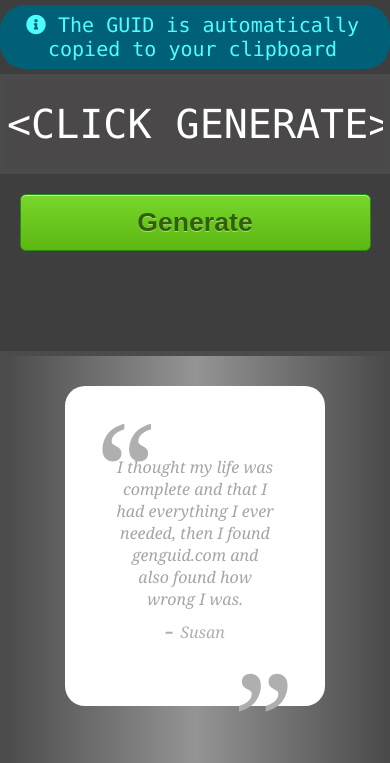
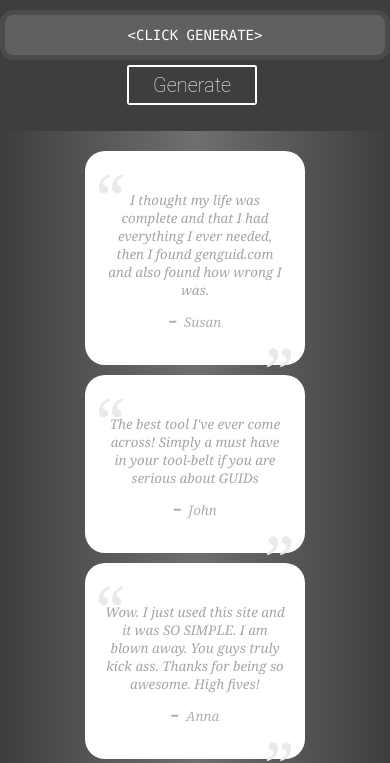
Before and after one commit to JorisCoppieters/genguid.com, a website: page src/index.html in a window 390 px wide. Shown: the top 763 px of the page. Drawn offline with Linux system fonts and the light colour scheme.

Commit message:
Updated style

```diff
--- a/src/index.html
+++ b/src/index.html
@@ -8,6 +8,9 @@
         <meta
             content="GUID, generate, online, free"
             name="keywords">
+        <meta
+            content="width=device-width, initial-scale=1.0"
+            name="viewport">
         <title>Generate GUID</title>
         <link
             href="/favicon.ico"
@@ -50,26 +53,30 @@
         class="noselect">
         <div
             class="input">
-            <p
-                class="help"><i
-                    class="fa-info-circle fas"></i> The GUID is automatically copied to your clipboard</p>
             <input
                 class="noselect"
                 id="guid"
                 onclick="selectGuid()"
                 readonly
                 type="text">
-            <button
-                class="btn"
-                id="generate_random_guid"
-                onclick="setRandomGuid()"
-                type="button">Generate</button>
-        </div>
-        <div
-            class="copied"
-            id="copied">
-            <span
-                class="copied-message">Copied</span>
+            <div
+                class="copied"
+                id="copied">
+                <span
+                    class="copied-message">Copied</span>
+            </div>
+            <div
+                class="panel">
+                <button
+                    class="btn"
+                    id="generate_random_guid"
+                    onclick="setRandomGuid()"
+                    type="button">Generate
+                </button>
+                <p
+                    class="help"><i
+                        class="fa-info-circle fas"></i>The GUID will be copied to your clipboard</p>
+            </div>
         </div>
         <div
             id="testimonials">
--- a/src/styles.css
+++ b/src/styles.css
@@ -2,6 +2,7 @@ body {
     background: #3e3e3e;
     margin: 0;
     font-family: monospace;
+    /* position: relative; */
 }
 
 .noselect {
@@ -13,117 +14,93 @@ body {
     user-select: none;
 }
 p.help {
+    font-weight: normal;
     text-align: center;
-    font-size: 15pt;
+    font-size: 11pt;
     font-family: Consolas;
-    color: #4dfeff;
-    width: auto;
-    background: #006077;
+    color: #ffffff;
+    background: #007be4;
     display: inline-block;
-    border-radius: 25px;
-    padding: 8px 20px 8px 15px;
-    margin-top: 5px;
-    margin-bottom: 5px;
+    border-radius: 6px;
+    padding: 4px 14px 3px 4px;
+    margin: 0px 0 0 22px;
+    top: -41px;
+    left: -62px;
+    position: relative;
+}
+p.help i {
+    top: 1px;
+    position: relative;
+    margin-right: 6px;
 }
 
 .input {
     text-align: center;
+    position: relative;
 }
 
 input#guid {
     font-size: 40px;
-    width: 100%;
+    width: 90%;
     height: 100px;
-    border: none;
     font-family: consolas;
-    background: #4a4848;
+    background: #615f5f;
     color: white;
     text-align: center;
-    cursor: grab;
+    cursor: copy;
     outline: none;
     border: 5px solid #4c4b4b;
+    border-radius: 10pt;
+    margin-top: 10px;
+    user-select: none;
 }
 
 .btn {
-    -moz-box-shadow: inset 0px 1px 0px 0px #caefab;
-    -webkit-box-shadow: inset 0px 1px 0px 0px #caefab;
-    box-shadow: inset 0px 1px 0px 0px #caefab;
-    background: -webkit-gradient(linear,left top,left bottom, color-stop(0.05, #77d42a), color-stop(1, #5cb811));
-    background: -moz-linear-gradient(
-        top,
-        #77d42a 5%,
-        #5cb811 100%
-    );
-    background: -webkit-linear-gradient(
-        top,
-        #77d42a 5%,
-        #5cb811 100%
-    );
-    background: -o-linear-gradient(top, #77d42a 5%, #5cb811 100%);
-    background: -ms-linear-gradient(top, #77d42a 5%, #5cb811 100%);
-    background: linear-gradient(
-        to bottom,
-        #77d42a 5%,
-        #5cb811 100%
-    );
-    background-color: #77d42a;
-    -moz-border-radius: 6px;
-    -webkit-border-radius: 6px;
-    border-radius: 6px;
-    border: 1px solid #268a16;
+    outline: none;
+    background: none;
     display: inline-block;
+    padding: 0.35em 1.2em;
+    border: 0.1em solid #FFFFFF;
+    margin: 0 0.3em 0.3em 0;
+    border-radius: 0.12em;
+    box-sizing: border-box;
+    text-decoration: none;
+    font-family: 'Roboto', sans-serif;
+    font-weight: 100;
+    color: #FFFFFF;
+    text-align: center;
+    transition: all 0.2s;
+    font-size: 30pt;
     cursor: pointer;
-    color: #306108;
-    font-family: Arial;
-    font-size: 20pt;
-    font-weight: bold;
-    padding: 12px 48px;
-    text-decoration: none;
-    text-shadow: 0px 1px 0px #aade7c;
-    display: block;
-    margin: 20px auto 0 auto;
-    width: 90%;
-    text-align: center;
 }
 .btn:hover {
-    background: -webkit-gradient(linear,left top,left bottom, color-stop(0.05, #5cb811), color-stop(1, #77d42a));
-    background: -moz-linear-gradient(
-        top,
-        #5cb811 5%,
-        #77d42a 100%
-    );
-    background: -webkit-linear-gradient(
-        top,
-        #5cb811 5%,
-        #77d42a 100%
-    );
-    background: -o-linear-gradient(top, #5cb811 5%, #77d42a 100%);
-    background: -ms-linear-gradient(top, #5cb811 5%, #77d42a 100%);
-    background: linear-gradient(
-        to bottom,
-        #5cb811 5%,
-        #77d42a 100%
-    );
-    background-color: #5cb811;
+    color: #000000;
+    background-color: #FFFFFF;
 }
 .btn:active {
     position: relative;
     top: 1px;
 }
 
+.panel {
+    display: inline-block;
+    margin-top: 5px;
+}
+
 #copied {
     width: 100%;
     position: relative;
+    height: 0;
 }
 #copied .copied-message {
     display: none;
-    position: absolute;
-    left: -2px;
-    top: -175px;
+    position: relative;
+    left: -400px;
+    top: -90px;
     transform: rotate(-20deg);
     font-family: Consolas;
     font-size: 20pt;
-    background: rgba(241, 0, 133, 0.95);
+    background: rgb(0, 123, 228);
     padding: 2px 10px;
     color: white;
 }
@@ -140,20 +117,12 @@ div#testimonials {
         #949494 50%,
         #4c4b4b 100%
     );
-    background: -webkit-gradient(linear,left top,right top, color-stop(0%, #4c4b4b), color-stop(50%, #949494), color-stop(50%, #949494), color-stop(100%, #4c4b4b));
-    margin: 100px auto 0 auto;
+    background: -webkit-gradient(linear,left top,right top, color-stop(0%, #3e3e3e), color-stop(50%, #6f6f6f), color-stop(50%, #6f6f6f), color-stop(100%, #3e3e3e));
+    margin: 100px auto 100px auto;
+    padding: 20px 0px;
     text-align: center;
-    border: 5px solid #4c4b4b;
     font-family: Georgia;
     color: #afafaf;
-}
-
-div#testimonials p.title {
-    font-weight: bold;
-    font-family: Arial;
-    font-size: 20pt;
-    color: #cecece;
-    font-style: italic;
 }
 
 div#testimonials li {
@@ -174,7 +143,9 @@ div#testimonials .testimonial:before {
     height: 0px;
     position: relative;
     top: -20px;
+    color: #eaeaea;
 }
+
 div#testimonials .testimonial:after {
     content: '”';
     font-size: 100pt;
@@ -182,13 +153,14 @@ div#testimonials .testimonial:after {
     height: 0px;
     position: relative;
     bottom: 80px;
+    color: #eaeaea;
 }
 
 div#testimonials .testimonial {
     display: inline-block;
     position: relative;
     padding: 10px 30px 0px 30px;
-    margin: 30px 10px 30px 10px;
+    margin: 0px 10px 10px 10px;
     background: white;
     border-radius: 20px;
     width: 200px;
@@ -219,8 +191,8 @@ div#testimonials .testimonial p.author {
 div.footer {
     background: #4e4e4e;
     text-align: center;
-    position: absolute;
-    bottom: 0;
+    position: fixed;
+    bottom: 0px;
     margin: 0;
     padding: 0;
     display: block;
@@ -246,3 +218,48 @@ div.footer a {
     font-style: none;
     color: inherit;
 }
+
+/* Use a media query to add a breakpoint at 800px: */
+@media screen and (max-width: 800px) {
+    input#guid {
+        font-size: 14px;
+        height: 50px;
+        width: 100%;
+    }
+
+    p.help {
+        display: none;
+    }
+
+    .btn {
+        font-size: 15pt;
+        padding: 6px 24px;
+    }
+
+    div#testimonials {
+        font-size: 10pt;
+        margin: 20px auto 100px auto;
+    }
+
+    div#testimonials .testimonial {
+        padding: 10px 10px 0px 10px;
+    }
+
+    div#testimonials .testimonial p.content {
+        padding: 30px 10px 0px 10px;
+    }
+
+    div#testimonials .testimonial p.author {
+        padding: 0px 10px 30px 10px;
+    }
+
+    div#testimonials .testimonial:before {
+        font-size: 50pt;
+        top: -10px;
+    }
+
+    div#testimonials .testimonial:after {
+        font-size: 50pt;
+        bottom: 40px;
+    }
+}
```
Also changed, not shown: 1 other file.
